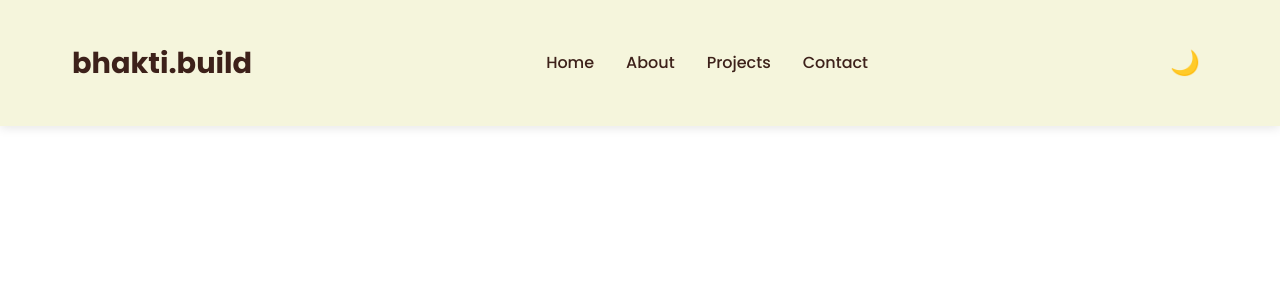
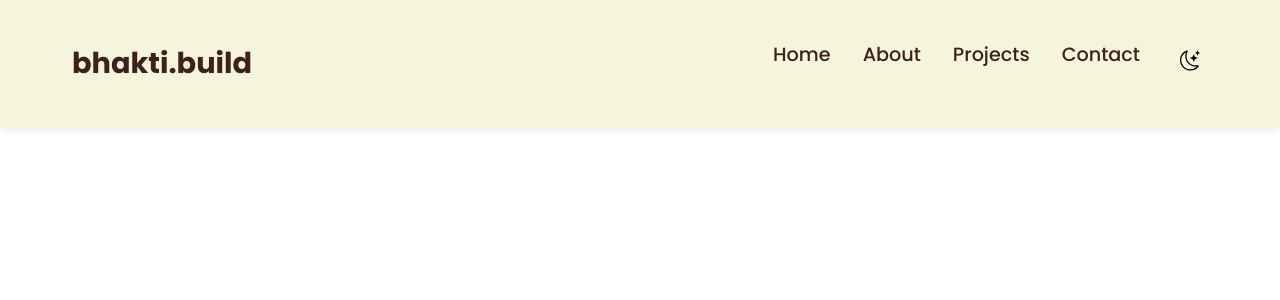
Before and after one commit to davebhakti/my-portfolio, a React (Create React App) app: page / in a window 1280 px wide. Shown: the top 300 px of the page. Built offline with nearby package versions, Linux system fonts and the light colour scheme.

Commit message:
Finished my header

```diff
--- a/src/components/Header.css
+++ b/src/components/Header.css
@@ -62,6 +62,7 @@
 
 .nav-link {
   font-family: 'Poppins', sans-serif;
+  font-size: 1.2rem;
   font-weight: 500;
   color: #3d211a;
   text-decoration: none;
@@ -69,7 +70,7 @@
 }
 
 .nav-link:hover {
-  color: #a07856;
+  color: rgb(119, 3, 3);
 }
 
 /* Dark Mode Styles */
--- a/src/components/Header.jsx
+++ b/src/components/Header.jsx
@@ -18,12 +18,20 @@
           <Link to="/about" className="nav-link">About</Link>
           <Link to="/projects" className="nav-link">Projects</Link>
           <Link to="/contact" className="nav-link">Contact</Link>
-        </nav>
-        <button
+          <button
             onClick={()=> setDarkMode(!darkMode)}
             className='dark-mode-toggle'
             aria-label={darkMode ? 'Switch to light mode' : 'Switch to dark mode'}
-        >{darkMode ? '☀️' : '🌙'}</button>
+                    >{darkMode ? <svg xmlns="http://www.w3.org/2000/svg" width="20" height="25" fill="#f5f5cd" class="bi bi-brightness-high" viewBox="0 0 16 16">
+                    <path d="M8 11a3 3 0 1 1 0-6 3 3 0 0 1 0 6m0 1a4 4 0 1 0 0-8 4 4 0 0 0 0 8M8 0a.5.5 0 0 1 .5.5v2a.5.5 0 0 1-1 0v-2A.5.5 0 0 1 8 0m0 13a.5.5 0 0 1 .5.5v2a.5.5 0 0 1-1 0v-2A.5.5 0 0 1 8 13m8-5a.5.5 0 0 1-.5.5h-2a.5.5 0 0 1 0-1h2a.5.5 0 0 1 .5.5M3 8a.5.5 0 0 1-.5.5h-2a.5.5 0 0 1 0-1h2A.5.5 0 0 1 3 8m10.657-5.657a.5.5 0 0 1 0 .707l-1.414 1.415a.5.5 0 1 1-.707-.708l1.414-1.414a.5.5 0 0 1 .707 0m-9.193 9.193a.5.5 0 0 1 0 .707L3.05 13.657a.5.5 0 0 1-.707-.707l1.414-1.414a.5.5 0 0 1 .707 0m9.193 2.121a.5.5 0 0 1-.707 0l-1.414-1.414a.5.5 0 0 1 .707-.707l1.414 1.414a.5.5 0 0 1 0 .707M4.464 4.465a.5.5 0 0 1-.707 0L2.343 3.05a.5.5 0 1 1 .707-.707l1.414 1.414a.5.5 0 0 1 0 .708"/>
+                    </svg>: <
+                        svg xmlns="http://www.w3.org/2000/svg" width="20" height="25" fill="currentColor" class="bi bi-moon-stars" viewBox="0 0 16 16">
+            <path d="M6 .278a.77.77 0 0 1 .08.858 7.2 7.2 0 0 0-.878 3.46c0 4.021 3.278 7.277 7.318 7.277q.792-.001 1.533-.16a.79.79 0 0 1 .81.316.73.73 0 0 1-.031.893A8.35 8.35 0 0 1 8.344 16C3.734 16 0 12.286 0 7.71 0 4.266 2.114 1.312 5.124.06A.75.75 0 0 1 6 .278M4.858 1.311A7.27 7.27 0 0 0 1.025 7.71c0 4.02 3.279 7.276 7.319 7.276a7.32 7.32 0 0 0 5.205-2.162q-.506.063-1.029.063c-4.61 0-8.343-3.714-8.343-8.29 0-1.167.242-2.278.681-3.286"/>
+            <path d="M10.794 3.148a.217.217 0 0 1 .412 0l.387 1.162c.173.518.579.924 1.097 1.097l1.162.387a.217.217 0 0 1 0 .412l-1.162.387a1.73 1.73 0 0 0-1.097 1.097l-.387 1.162a.217.217 0 0 1-.412 0l-.387-1.162A1.73 1.73 0 0 0 9.31 6.593l-1.162-.387a.217.217 0 0 1 0-.412l1.162-.387a1.73 1.73 0 0 0 1.097-1.097zM13.863.099a.145.145 0 0 1 .274 0l.258.774c.115.346.386.617.732.732l.774.258a.145.145 0 0 1 0 .274l-.774.258a1.16 1.16 0 0 0-.732.732l-.258.774a.145.145 0 0 1-.274 0l-.258-.774a1.16 1.16 0 0 0-.732-.732l-.774-.258a.145.145 0 0 1 0-.274l.774-.258c.346-.115.617-.386.732-.732z"/>
+            </svg>
+            }</button>
+        </nav>
+
       </div>
     </header>
   );
```
